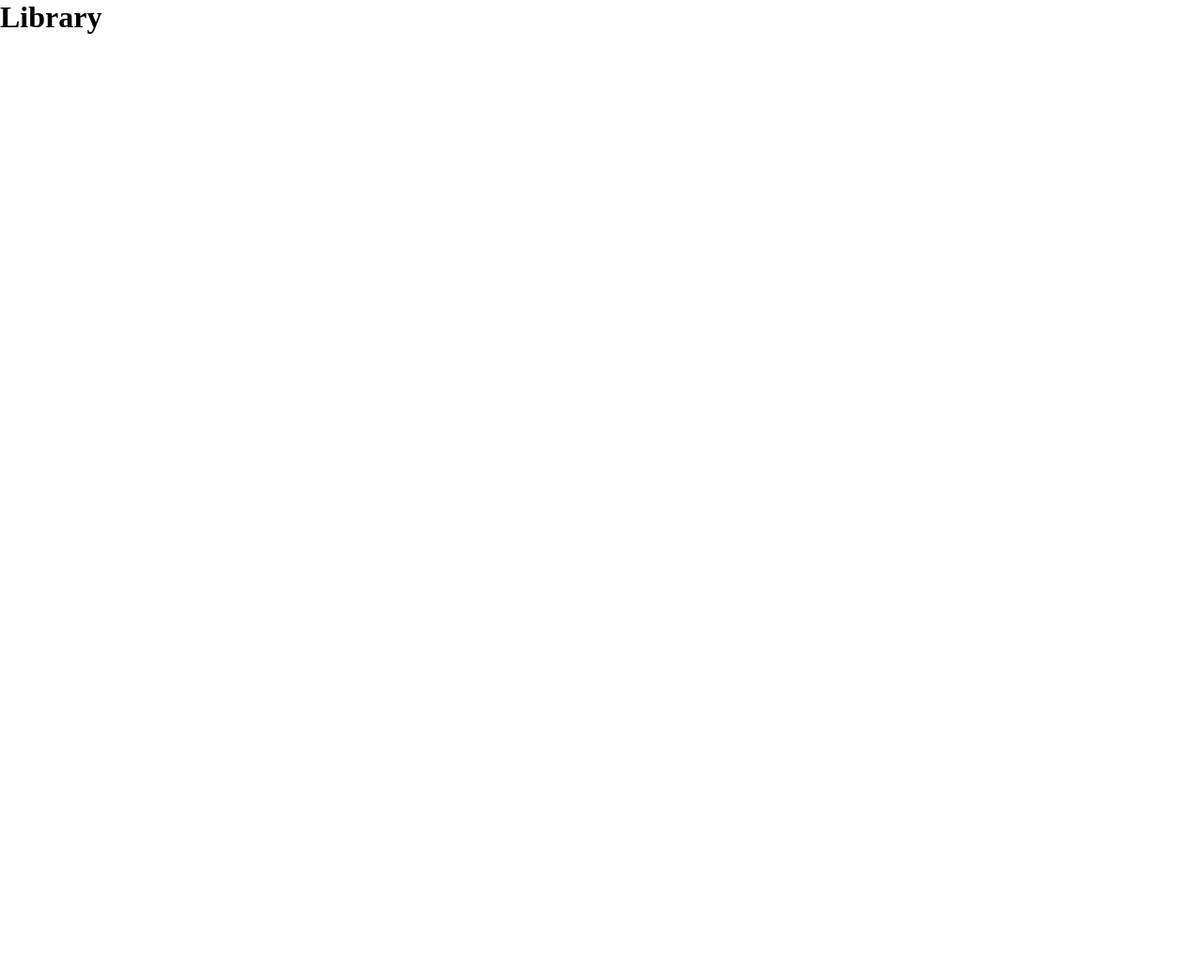
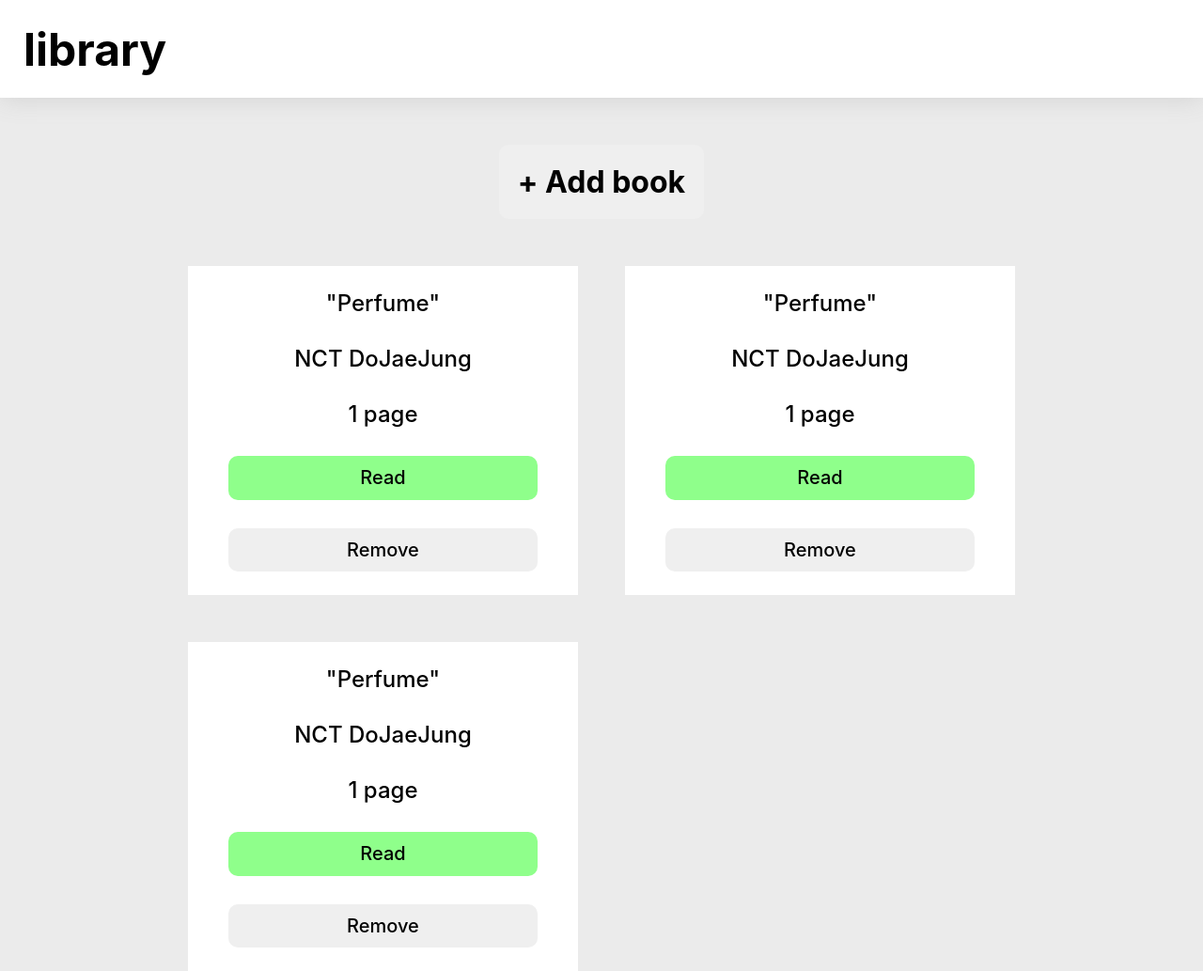
Before and after one commit to jerricktlee/library, a plain HTML site: page index.html in a window 1280 px wide. Shown: the whole page at 94% size. Before the commit the page ends 800 px from the top, so only its background shows below. Drawn offline with Linux system fonts and the light colour scheme.

Commit message:
Finish html and styling

```diff
--- a/index.html
+++ b/index.html
@@ -9,6 +9,37 @@
    <script src="javascript/javascript.js" defer></script>
 </head>
 <body>
-   <h1>Library</h1>
+   <header>
+      <h1>library</h1>
+   </header>
+
+   <div class="main">
+      <button id="add-btn">+ Add book</button>
+
+      <div class="book-container">
+         <div class="card">
+            <p>"Perfume"</p>
+            <p>NCT DoJaeJung</p>
+            <p>1 page</p>
+            <button class="read-btn">Read</button>
+            <button class="remove-btn">Remove</button>
+         </div>
+         <div class="card">
+            <p>"Perfume"</p>
+            <p>NCT DoJaeJung</p>
+            <p>1 page</p>
+            <button class="read-btn">Read</button>
+            <button class="remove-btn">Remove</button>
+         </div>
+         <div class="card">
+            <p>"Perfume"</p>
+            <p>NCT DoJaeJung</p>
+            <p>1 page</p>
+            <button class="read-btn">Read</button>
+            <button class="remove-btn">Remove</button>
+         </div>
+      </div>
+   </div>
+
 </body>
 </html>
--- a/javascript/javascript.js
+++ b/javascript/javascript.js
@@ -0,0 +1,14 @@
+const myLibrary = [];
+const addBtn = document.querySelector('#add-btn');
+
+function Book() {
+
+}
+
+function addBookToLibrary() {
+
+}
+
+addBtn.addEventListener('click', () => {
+   alert('Add button clicked');
+});
--- a/styles/style.css
+++ b/styles/style.css
@@ -1,5 +1,104 @@
+:root {
+   --read-green: rgb(143, 255, 139);
+   --read-green-hover: rgb(114, 208, 109);
+   --not-read-red: rgb(255, 156, 156);
+   --not-read-red-hover: rgb(233, 140, 140);
+   --remove-gray: rgb(239, 239, 239);
+   --remove-gray-hover: rgb(201, 201, 201);
+}
+
 * {
    margin: 0;
    padding: 0;
    box-sizing: border-box;
+   font-family: -apple-system, BlinkMacSystemFont, 'Segoe UI', Roboto, Oxygen, Ubuntu, Cantarell, 'Open Sans', 'Helvetica Neue', sans-serif;
 }
+
+header {
+   height: 13vh;
+   display: flex;
+   align-items: center;
+   padding-left: 25px;
+   position: relative;
+   box-shadow: 0px 2px 25px lightgray;
+}
+
+h1 {
+   font-size: 3rem;
+
+}
+
+#add-btn {
+   font-size: 2rem;
+   font-weight: 700;
+   border: transparent;
+   border-radius: 10px;
+   margin: 50px;
+   padding: 20px;
+}
+
+#add-btn:hover {
+   background-color: rgb(128, 128, 128, 0.3);
+}
+
+.main {
+   min-height: 90vh;
+   background-color: rgb(235, 235, 235);
+   display: flex;
+   flex-direction: column;
+   align-items: center;
+}
+
+.book-container {
+   width: 100vw;
+   padding: 0 200px;
+   display: grid;
+   gap: 50px;
+   grid-template-columns: repeat(auto-fill, minmax(350px, 1fr));
+}
+
+.card {
+   background-color: white;
+   min-height: 350px;
+   display: flex;
+   flex-direction: column;
+   justify-content: center;
+   align-items: center;
+   padding: 25px;
+   gap: 30px;
+   font-size: 1.5rem;
+   font-weight: 500;
+}
+
+.card button {
+   width: 90%;
+   height: 20%;
+   border: none;
+   border-radius: 10px;
+   font-size: 1.25rem;
+   font-weight: 500;
+}
+
+.read-btn {
+   background-color: var(--read-green);
+}
+
+.read-btn:hover {
+   background-color: var(--read-green-hover);
+}
+
+.not-read-btn {
+   background-color: var(--not-read-red);
+}
+
+.not-read-btn:hover {
+   background-color: var(--not-read-red-hover);
+}
+
+.remove-btn {
+   background-color: var(--remove-gray);
+}
+
+.remove-btn:hover {
+   background-color: var(--remove-gray-hover);
+}
```
